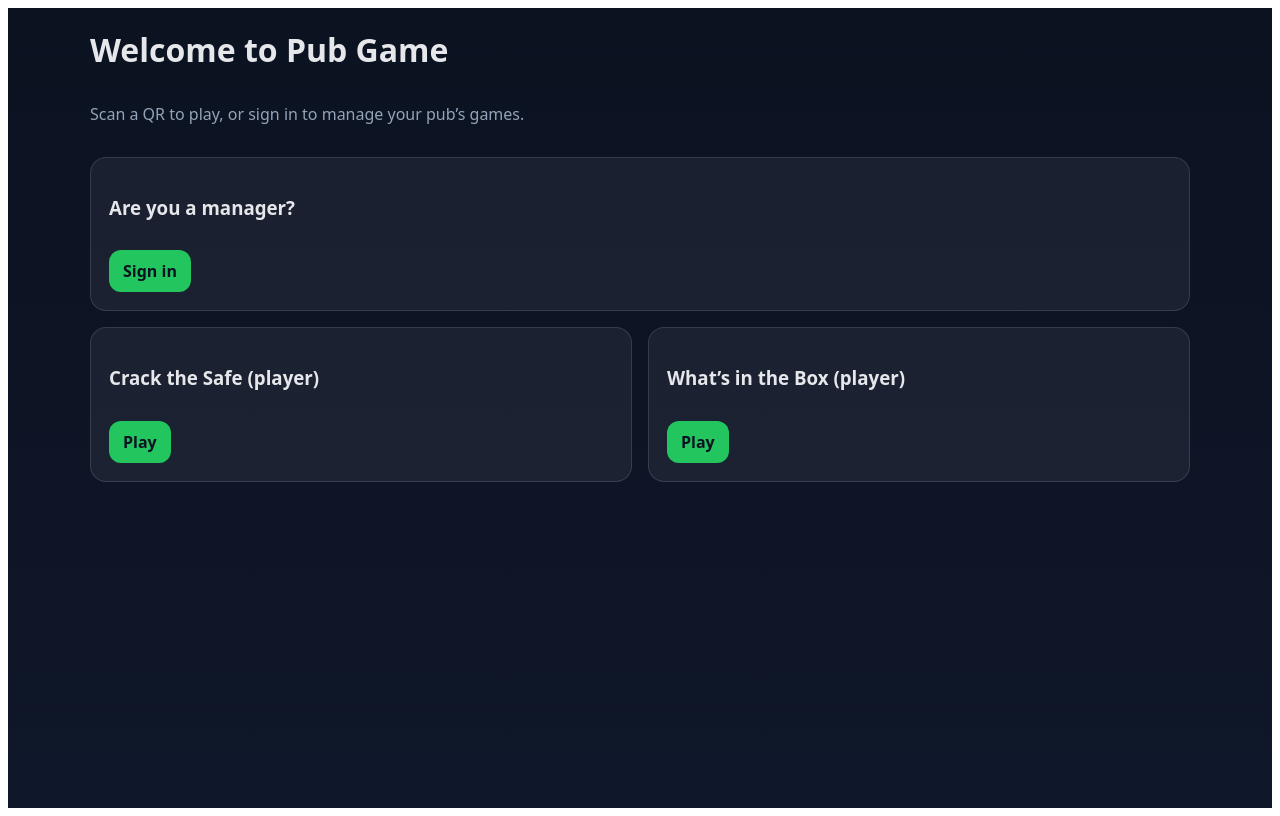
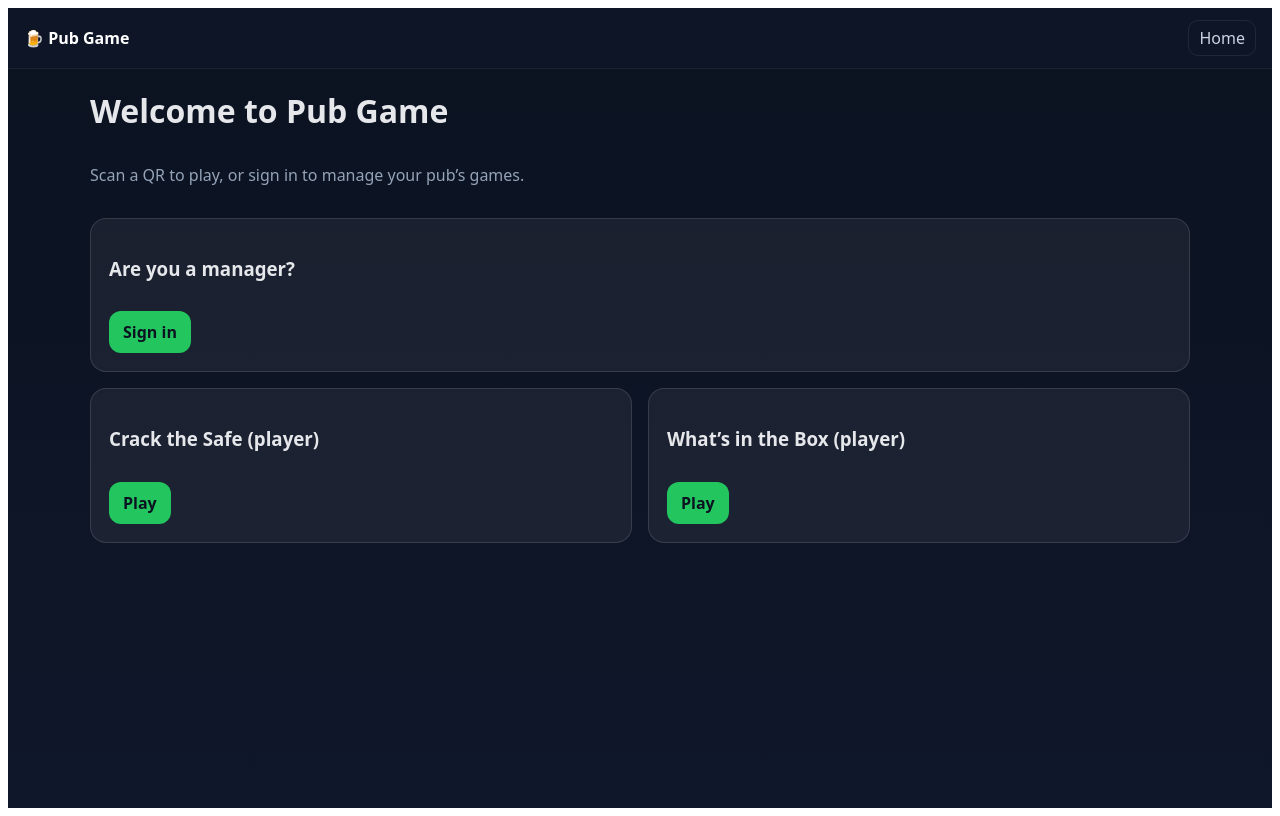
Before and after one commit to Lucasss1997/pub-game-frontend, a React (Create React App) app: page / in a window 1280 px wide. Built offline with nearby package versions, Linux system fonts and the light colour scheme.

Commit message:
Update ThemeShell.jsx

```diff
--- a/src/components/ThemeShell.jsx
+++ b/src/components/ThemeShell.jsx
@@ -1,4 +1,5 @@
 import React from 'react';
+import TopNav from './TopNav';
 
 export default function ThemeShell({ children }) {
   const s = {
@@ -14,6 +15,7 @@ export default function ThemeShell({ children }) {
   };
   return (
     <div style={s.shell}>
+      <TopNav />
       <main style={s.main}>{children}</main>
     </div>
   );
```
